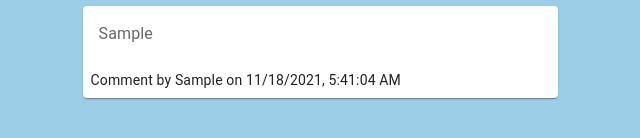
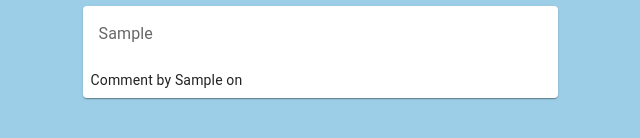
Before and after one commit to apr-dev/ali-comment-feed, a React (Create React App) app in the folder client/: page / in a window 1280 px wide. Both pictures are taken after typing "Sample", "Sample" into the empty fields and a click on the button "SUBMIT". Shown: the part 390-528 px from the top of the page, without its empty margins (320-960 px from the left). Built offline with nearby package versions, Linux system fonts and the light colour scheme; no server answers.

Commit message:
fix empty date in card

```diff
--- a/client/src/commentCard.js
+++ b/client/src/commentCard.js
@@ -14,7 +14,7 @@ const CommentCard = ({card}) => {
             </CardContent>
             <CardActions>
                 <Typography variant="body2">
-                   Comment by { card.name } on { card.date }
+                   Comment by { card.name } on { card.created }
                 </Typography>
             </CardActions>
         </Card>
```
